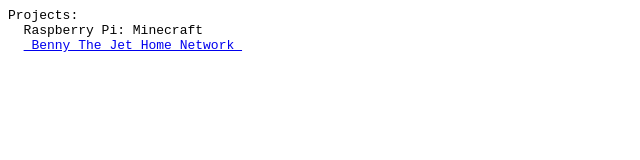
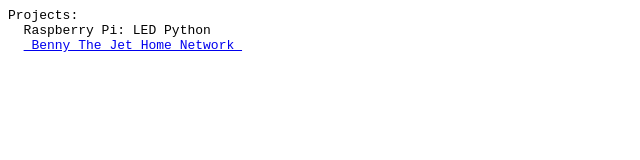
Before and after one commit to Delta767/delta767.github.io, a plain HTML site: page index.html in a window 1280 px wide. Shown: the full height of the page, 0-640 px from the left. Drawn offline with Linux system fonts and the light colour scheme.

Commit message:
Update index.html

```diff
--- a/index.html
+++ b/index.html
@@ -6,7 +6,7 @@
 <body>
 <pre>
 Projects:
-  Raspberry Pi: Minecraft
+  Raspberry Pi: LED Python
   <a href = "https://youtu.be/zLbVMpBnZ3u"> Benny The Jet Home Network </a>
 
 </body>
```
